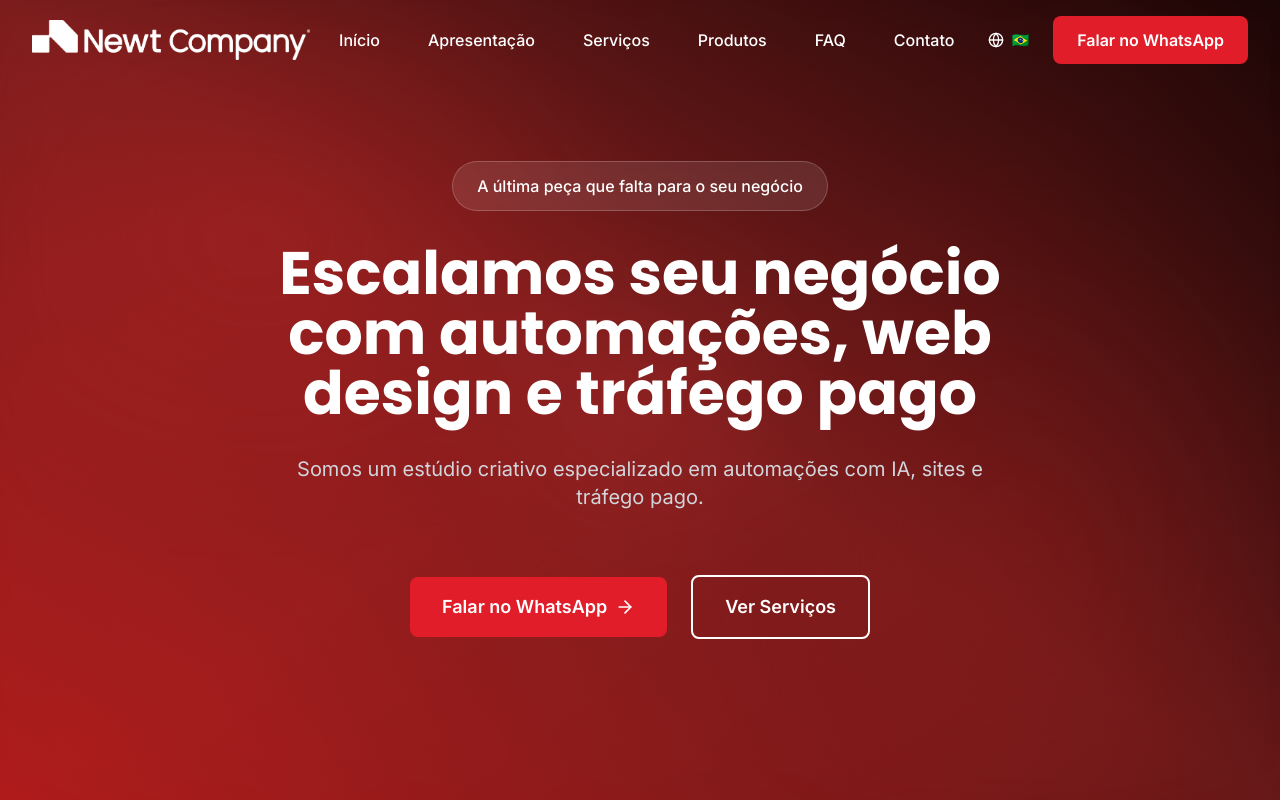
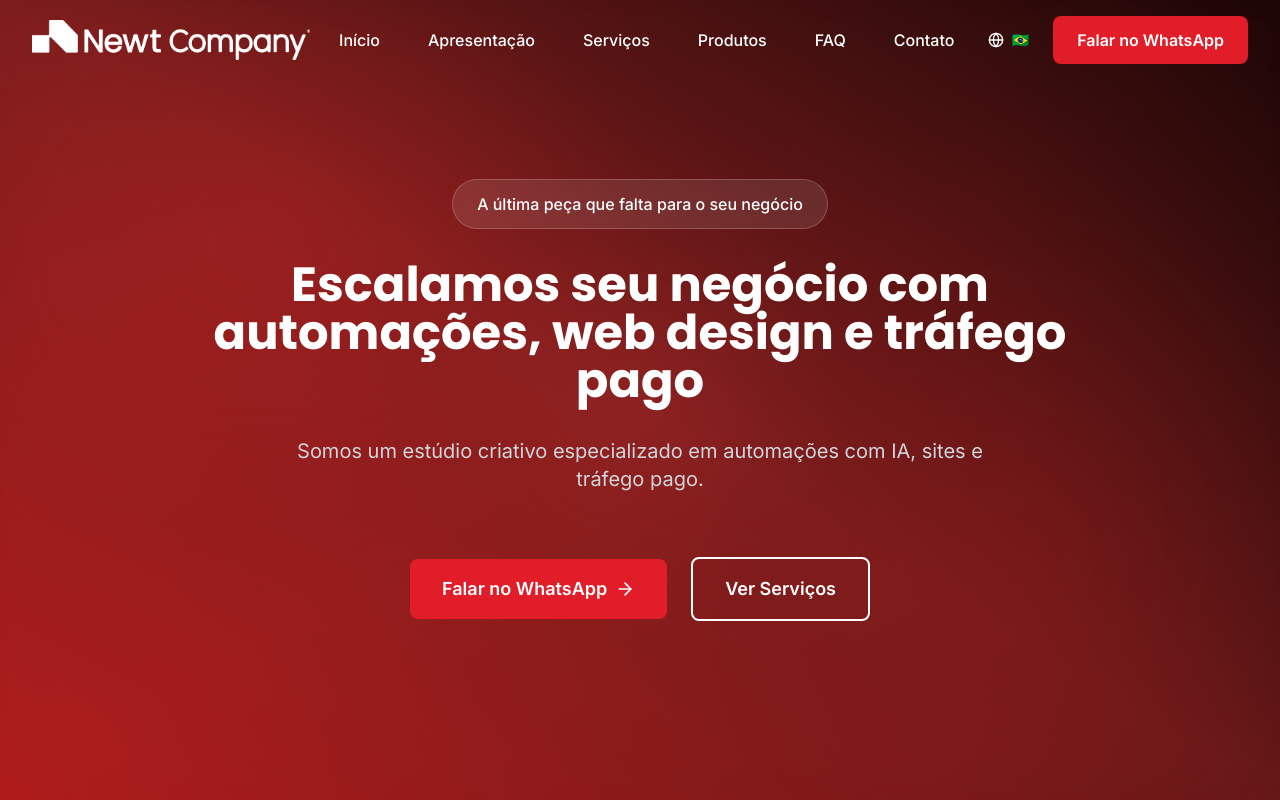
Before and after one commit to newtcompany-hub/newt-site, a React (Vite) app: page / in a window 1280 px wide. Shown: the top 800 px of the page. Built offline with nearby package versions, Linux system fonts and the light colour scheme.

Commit message:
Optimize h1 to display in two lines

```diff
--- a/src/components/Hero.tsx
+++ b/src/components/Hero.tsx
@@ -41,7 +41,7 @@ export function Hero() {
           </div>
 
           {/* Headline */}
-          <h1 className="text-2xl sm:text-3xl md:text-4xl lg:text-5xl xl:text-6xl font-bold text-white leading-tight font-poppins animate-slide-up px-2 sm:px-4">
+          <h1 className="text-xl sm:text-2xl md:text-3xl lg:text-4xl xl:text-5xl font-bold text-white leading-tight font-poppins animate-slide-up px-2 sm:px-4 max-w-5xl mx-auto">
             {t.hero.headline}
           </h1>
 
```
